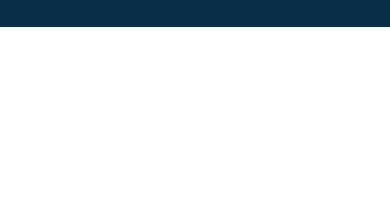
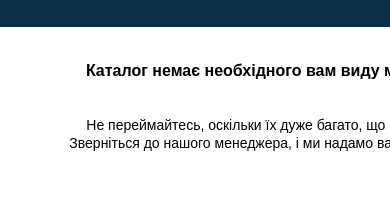
Before and after one commit to max-tsymba/Metbudtrade-email, a plain HTML site: page index.html in a window 390 px wide. Shown: the part 1397-1594 px from the top of the page. Before the commit the page ends 1424 px from the top, so only its background shows below. Drawn offline with Linux system fonts and the light colour scheme.

Commit message:
phone table section

```diff
--- a/index.html
+++ b/index.html
@@ -184,11 +184,13 @@
             </td>
         </tr>
         <tr>
-            <table class="сontent table-480" cellpadding="0" cellspacing="0" width="600" align="center" bgcolor="#093048">
-                <tr>
-                    <td height="30" bgcolor="#093048"></td>
-                </tr>
-            </table>
+            <td>
+                <table class="сontent table-480" cellpadding="0" cellspacing="0" width="600" align="center" bgcolor="#093048">
+                    <tr>
+                        <td height="30" bgcolor="#093048"></td>
+                    </tr>
+                </table>
+            </td>
         </tr>
         <tr>
             <td>
@@ -295,6 +297,32 @@
                 </table>
             </td>
         </tr>
+        <tr>
+            <td>
+                <table class="phone table-480" cellpadding="0" cellspacing="0" width="600" align="center" bgcolor="#ffffff" style="font-family: Arial, Helvetica, sans-serif;">
+                    <tr>
+                        <td height="15" bgcolor="#ffffff"></td>
+                    </tr>
+                    <tr>
+                        <td width="600" align="center" bgcolor="#ffffff" style="font-size: 16px;">
+                            <h4>Каталог немає необхідного вам виду металопрокату?</h4>
+                        </td>
+                    </tr>
+                    <tr>
+                        <td height="15" bgcolor="#ffffff"></td>
+                    </tr>
+                    <tr>
+                        <td width="600" align="center" bgcolor="#ffffff" style="font-size: 14px; line-height: 18px;">
+                            <div style="width: 480px;">Не переймайтесь, оскільки їх дуже багато, що і перелічити важко! Зверніться до нашого менеджера, і ми надамо вам пораду сортаменту
+                            </div>
+                        </td>
+                    </tr>
+                    <tr>
+                        <td height="45" bgcolor="#ffffff"></td>
+                    </tr>
+                </table>
+            </td>
+        </tr>
     </table>
 </body>
 
```
